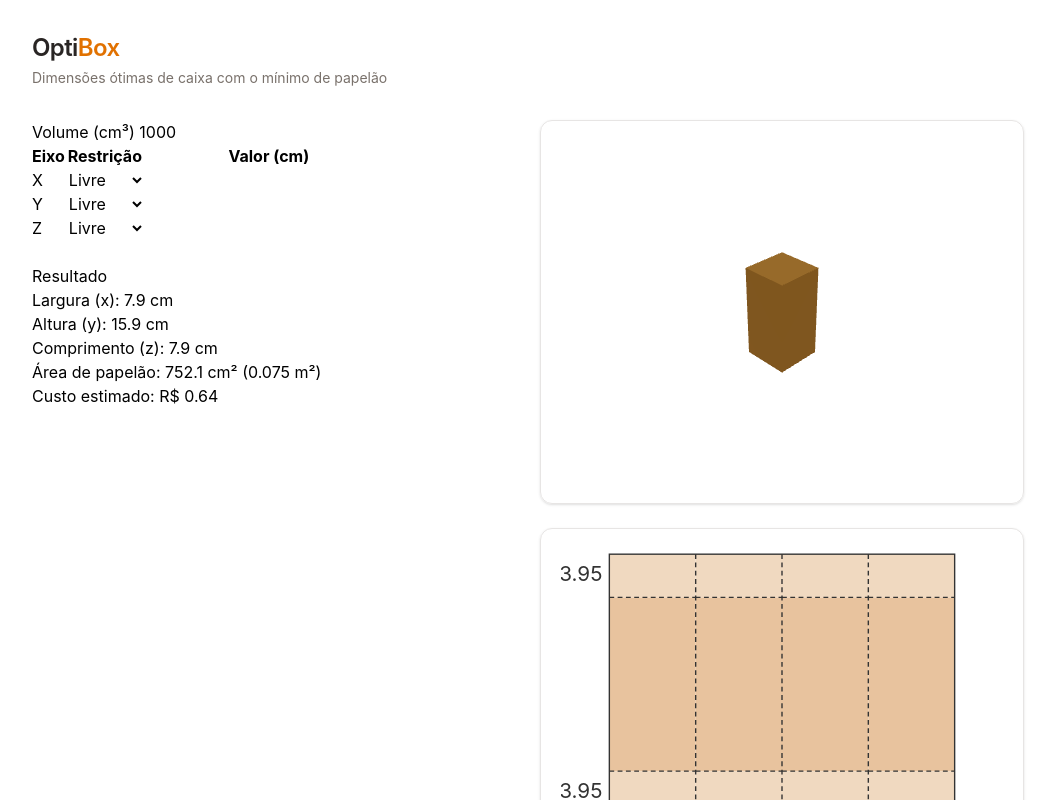
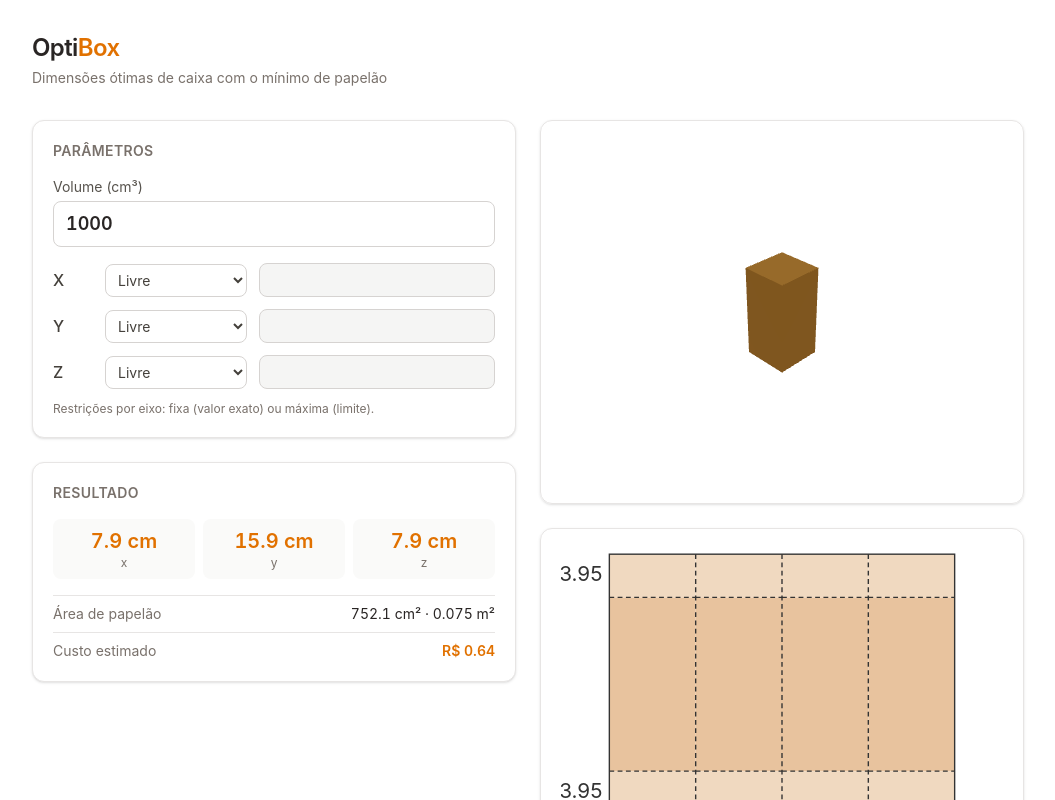
Before and after one commit to LucasG011/OptiBox, a React (Vite) app: page / in a window 1280 px wide. Shown: the top 800 px of the page, without its empty margins (112-1167 px from the left). Built offline with nearby package versions, Linux system fonts and the light colour scheme.

Commit message:
feat: styled controls and results

```diff
--- a/src/components/Controls.tsx
+++ b/src/components/Controls.tsx
@@ -1,3 +1,4 @@
+import type { ReactNode } from 'react'
 import type { AxisConstraint, SolveInput } from '../lib/solver'
 
 type AxisKey = 'x' | 'y' | 'z'
@@ -28,29 +29,35 @@ export function toSolveInput(ui: UiState): SolveInput {
   return input
 }
 
+export function Card({ title, children }: { title?: string; children: ReactNode }) {
+  return (
+    <section className="rounded-xl border border-stone-200 bg-white p-5 shadow-sm">
+      {title && <h2 className="mb-4 text-sm font-semibold uppercase tracking-wide text-stone-500">{title}</h2>}
+      {children}
+    </section>
+  )
+}
+
 export function Controls({ ui, onChange }: { ui: UiState; onChange: (ui: UiState) => void }) {
   const set = (patch: Partial<UiState>) => onChange({ ...ui, ...patch })
   return (
-    <section>
-      <label>
-        Volume (cm³){' '}
+    <Card title="Parâmetros">
+      <label className="mb-4 block text-sm text-stone-600">
+        Volume (cm³)
         <input
           type="number"
           min="0"
+          className="mt-1 block w-full rounded-lg border border-stone-300 px-3 py-2 text-lg font-semibold tabular-nums text-stone-800 focus:border-amber-500 focus:ring-2 focus:ring-amber-500/30 focus:outline-none"
           value={ui.volume}
           onChange={(e) => set({ volume: e.target.value })}
         />
       </label>
-      <table>
-        <thead>
-          <tr><th>Eixo</th><th>Restrição</th><th>Valor (cm)</th></tr>
-        </thead>
-        <tbody>
+      <div className="space-y-3">
         {AXES.map((a) => (
-            <tr key={a}>
-              <td>{a.toUpperCase()}</td>
-              <td>
+          <div key={a} className="grid grid-cols-[2.5rem_1fr_1fr] items-center gap-3">
+            <span className="font-medium text-stone-700">{a.toUpperCase()}</span>
             <select
+              className="rounded-lg border border-stone-300 bg-white px-2 py-1.5 text-sm text-stone-700 focus:border-amber-500 focus:ring-2 focus:ring-amber-500/30 focus:outline-none"
               value={ui.modes[a]}
               onChange={(e) => set({ modes: { ...ui.modes, [a]: e.target.value as Mode } })}
             >
@@ -58,20 +65,18 @@ export function Controls({ ui, onChange }: { ui: UiState; onChange: (ui: UiState
               <option value="fixa">Fixa</option>
               <option value="maxima">Máxima</option>
             </select>
-              </td>
-              <td>
             <input
               type="number"
               min="0"
               disabled={ui.modes[a] === 'livre'}
+              className="rounded-lg border border-stone-300 px-2 py-1.5 text-sm tabular-nums text-stone-800 focus:border-amber-500 focus:ring-2 focus:ring-amber-500/30 focus:outline-none disabled:bg-stone-100 disabled:text-stone-400"
               value={ui.values[a]}
               onChange={(e) => set({ values: { ...ui.values, [a]: e.target.value } })}
             />
-              </td>
-            </tr>
+          </div>
         ))}
-        </tbody>
-      </table>
-    </section>
+      </div>
+      <p className="mt-3 text-xs text-stone-500">Restrições por eixo: fixa (valor exato) ou máxima (limite).</p>
+    </Card>
   )
 }
--- a/src/components/Results.tsx
+++ b/src/components/Results.tsx
@@ -1,18 +1,34 @@
 import type { SolveResult } from '../lib/solver'
+import { Card } from './Controls'
 
 export function Results({ result }: { result: SolveResult | null }) {
   if (!result) return null
-  if (!result.feasible) return <p role="alert" style={{ color: 'crimson' }}>{result.message}</p>
+  if (!result.feasible)
+    return (
+      <Card title="Resultado">
+        <p role="alert" className="rounded-lg bg-red-50 px-3 py-2 text-sm text-red-600">{result.message}</p>
+      </Card>
+    )
   return (
-    <section>
-      <h2>Resultado</h2>
-      <ul>
-        <li>Largura (x): {result.x} cm</li>
-        <li>Altura (y): {result.y} cm</li>
-        <li>Comprimento (z): {result.z} cm</li>
-        <li>Área de papelão: {result.areaCm2.toFixed(1)} cm² ({result.areaM2.toFixed(3)} m²)</li>
-        <li>Custo estimado: R$ {result.cost.toFixed(2)}</li>
-      </ul>
-    </section>
+    <Card title="Resultado">
+      <div className="grid grid-cols-3 gap-2 text-center">
+        {([['x', result.x], ['y', result.y], ['z', result.z]] as const).map(([k, v]) => (
+          <div key={k} className="rounded-lg bg-stone-50 py-2">
+            <div className="text-xl font-semibold tabular-nums text-amber-600">{v} cm</div>
+            <div className="text-xs text-stone-500">{k}</div>
+          </div>
+        ))}
+      </div>
+      <dl className="mt-4 space-y-2 text-sm">
+        <div className="flex justify-between border-t border-stone-200 pt-2">
+          <dt className="text-stone-500">Área de papelão</dt>
+          <dd className="tabular-nums text-stone-800">{result.areaCm2.toFixed(1)} cm² · {result.areaM2.toFixed(3)} m²</dd>
+        </div>
+        <div className="flex justify-between border-t border-stone-200 pt-2">
+          <dt className="text-stone-500">Custo estimado</dt>
+          <dd className="font-semibold tabular-nums text-amber-600">R$ {result.cost.toFixed(2)}</dd>
+        </div>
+      </dl>
+    </Card>
   )
 }
```
Lines whose indentation alone changed are shown as unchanged.
